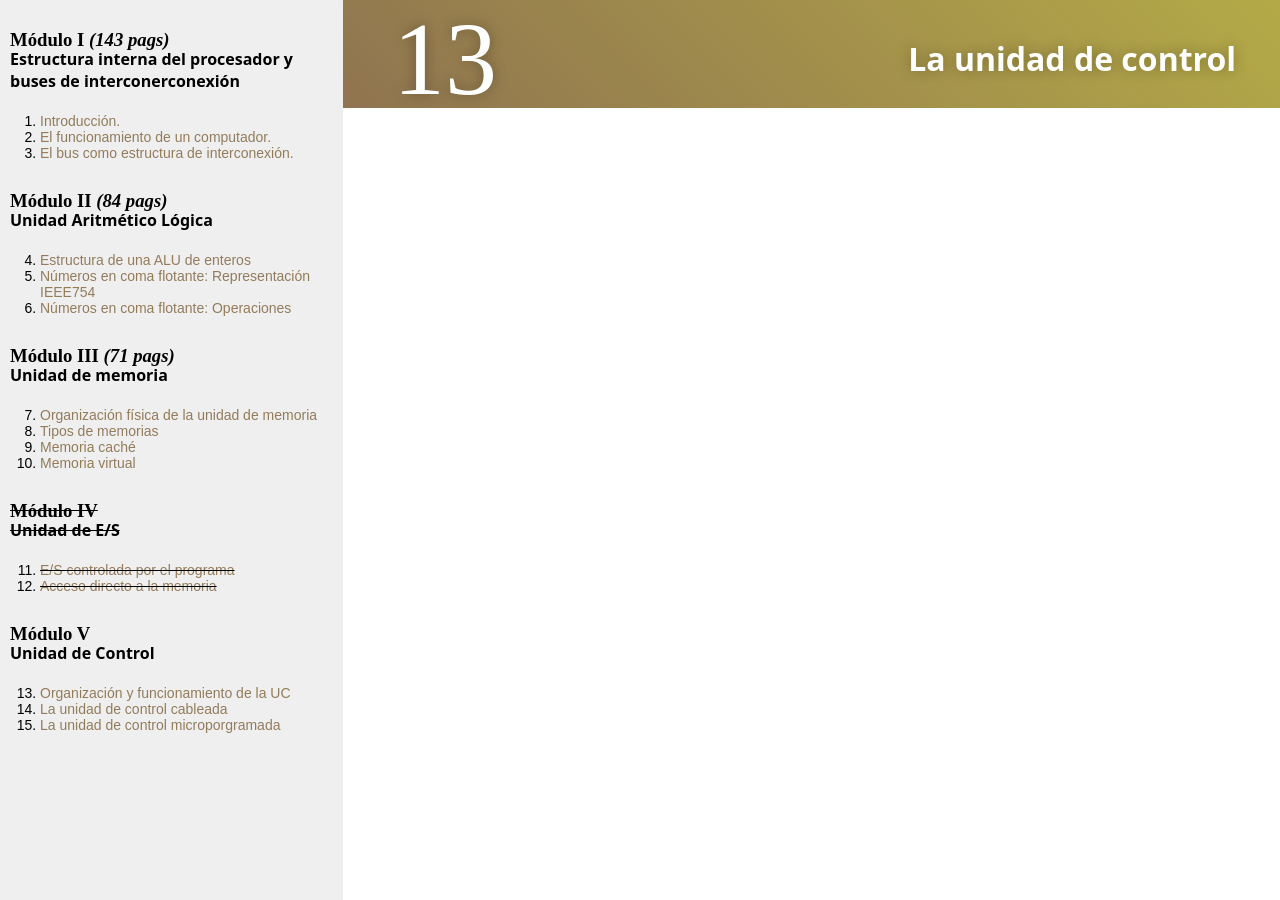
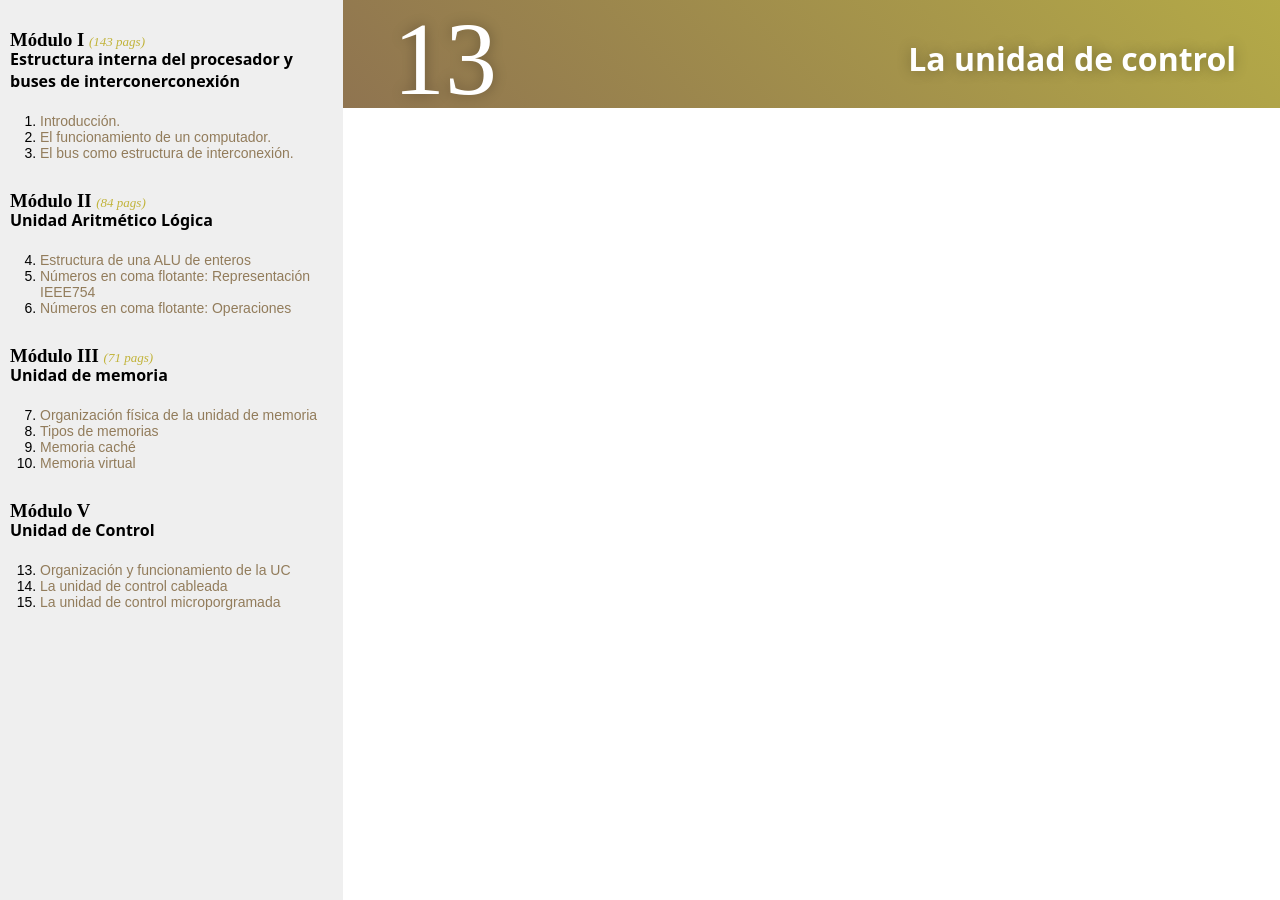
Before and after one commit to dkaerit/EDC, a Jekyll site: the page built from _posts/2020-10-05-TEMA13.md, in a window 1280 px wide. Built offline with Jekyll 4.4.1, drawn with Linux system fonts in a browser that asks for light colours; some web fonts are replaced.

Commit message:
Update post.html

```diff
--- a/_layouts/post.html
+++ b/_layouts/post.html
@@ -41,11 +41,17 @@
             border: 1px solid #b52e2e45;
             border-radius: 7px;
         }
+
+       i.pagicolor {
+            color: #c1b339;
+            font-weight: 100;
+            font-size: 13px;
+        }
     </style>
 </head>
 <body>
     <div class="indice">
-        <h3>Módulo I <i styel="color: #d8ca63">(143 pags)</i></h3>
+        <h3>Módulo I <i class="pagicolor">(143 pags)</i></h3>
         <h4>Estructura interna del procesador y buses de interconerconexión</h4>
         <ol>
             <li><a href="TEMA01">Introducción.</a></li>
@@ -53,7 +59,7 @@
             <li><a href="TEMA03">El bus como estructura de interconexión.</a></li>
         </ol>
 
-        <h3>Módulo II <i styel="color: #d8ca63">(84 pags)</i></h3>
+        <h3>Módulo II <i class="pagicolor">(84 pags)</i></h3>
         <h4>Unidad Aritmético Lógica</h4>
         <ol start="4">
             <li><a href="TEMA04">Estructura de una ALU de enteros</a></li>
@@ -61,7 +67,7 @@
             <li><a href="TEMA06">Números en coma flotante: Operaciones</a></li>
         </ol>
 
-        <h3>Módulo III <i styel="color: #d8ca63">(71 pags)</i></h3>
+        <h3>Módulo III <i class="pagicolor">(71 pags)</i></h3>
         <h4>Unidad de memoria</h4>
         <ol start="7">
             <li><a href="TEMA07">Organización física de la unidad de memoria</a></li>
@@ -70,12 +76,12 @@
             <li><a href="TEMA10">Memoria virtual</a></li>
         </ol>
 
-         <h3><del>Módulo IV</del></h3>
+         <!--<h3><del>Módulo IV</del></h3>
         <h4><del>Unidad de E/S</del></h4>
         <ol start="11">
             <li><del><a href="TEMA11">E/S controlada por el programa</a></del></li>
             <li><del><a href="TEMA12">Acceso directo a la memoria</a></del></li>
-        </ol>
+        </ol>-->
 
         <h3>Módulo V</h3>
         <h4>Unidad de Control</h4>
```
